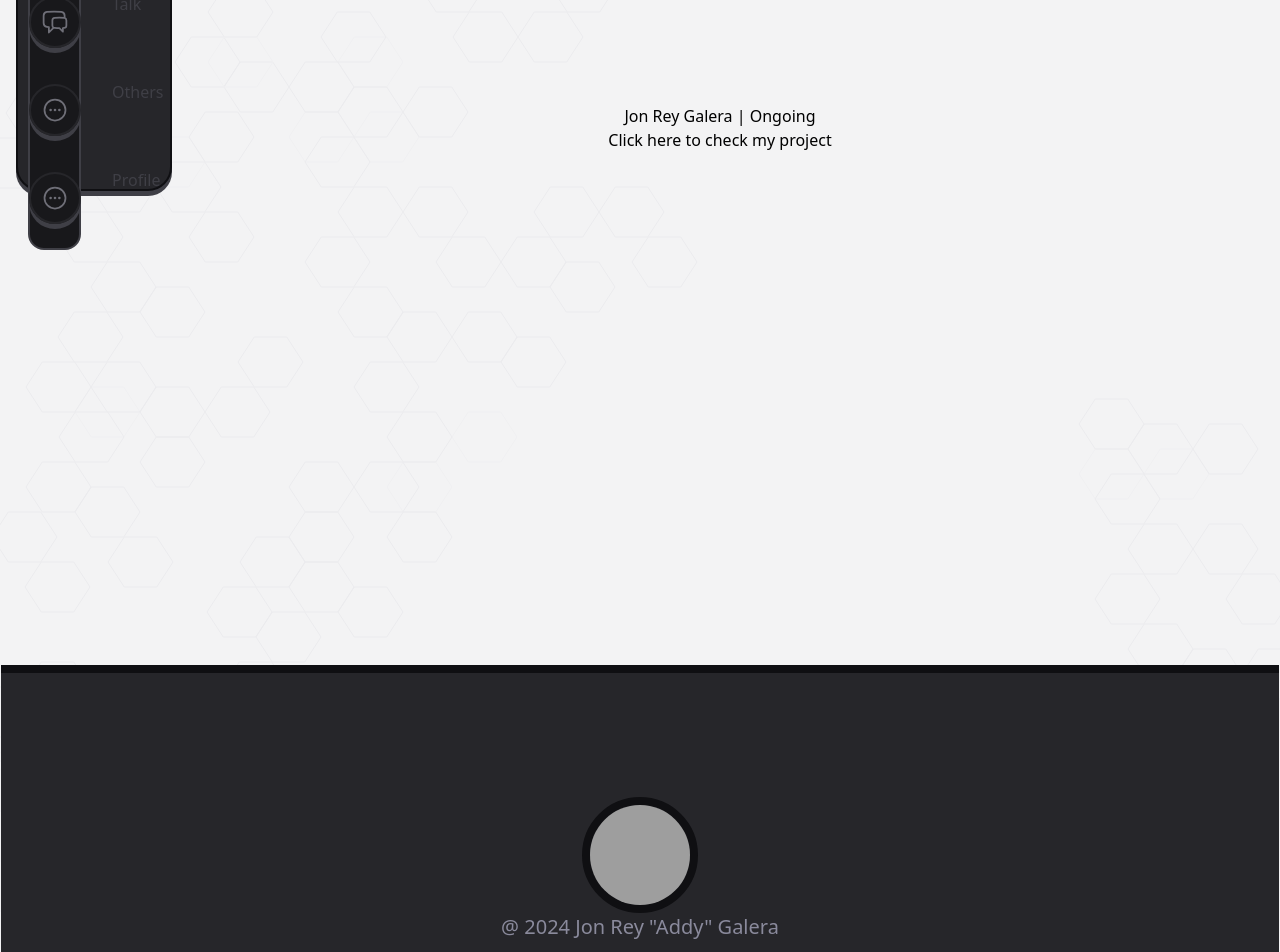
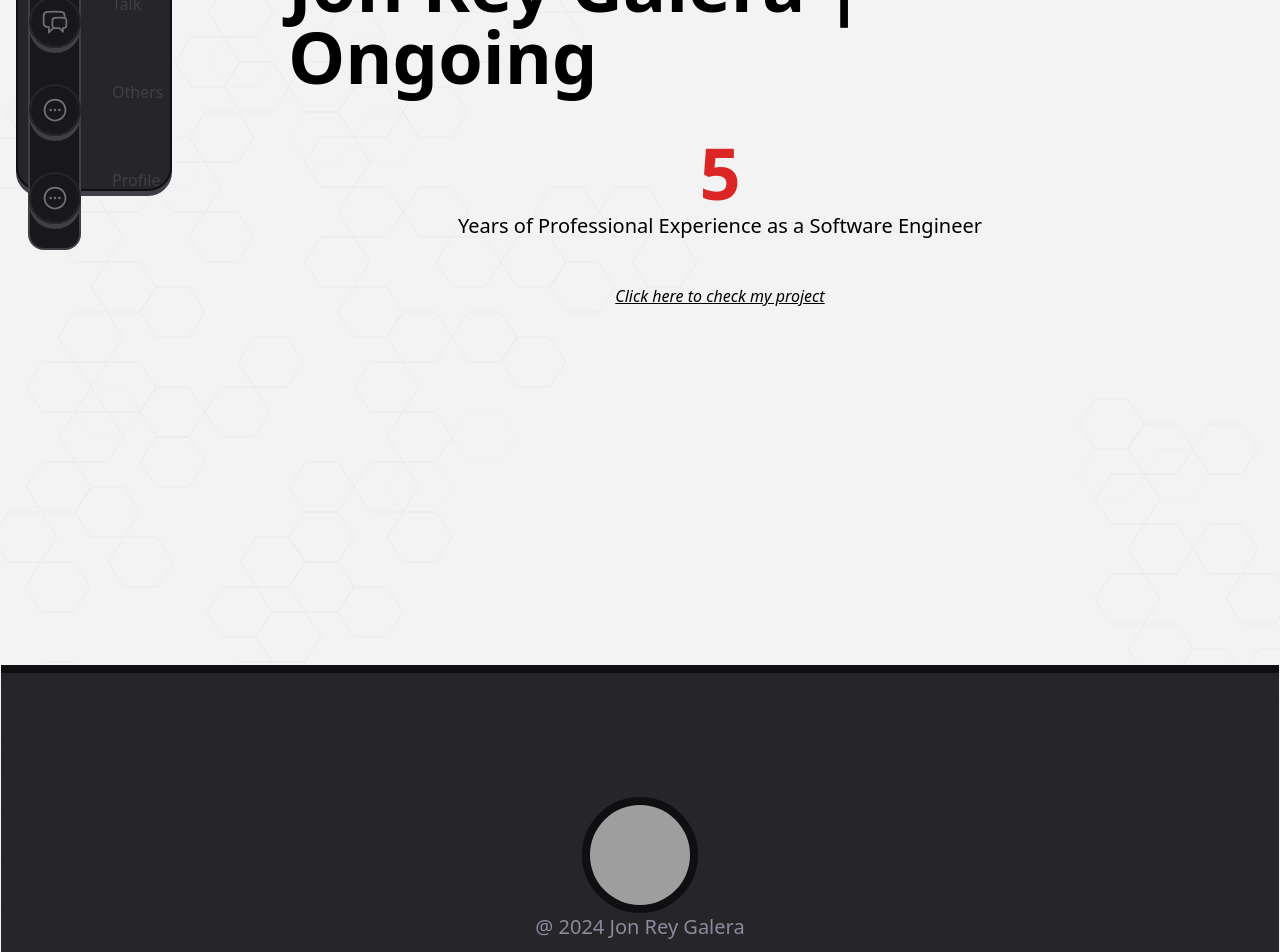
Before and after one commit to jonreygalera/mreys-net, a React (Vite) app in the folder src/: page / in a window 1280 px wide. Shown: the part 280-1232 px from the top of the page. Built offline with nearby package versions, Linux system fonts and the light colour scheme; grey boxes are pictures that could not be loaded.

Commit message:
Changed ongoing page UI

```diff
--- a/src/src/Base.tsx
+++ b/src/src/Base.tsx
@@ -76,7 +76,7 @@ const Base = () => {
               <img src="https://avatars.githubusercontent.com/u/55083108?v=4" className='w-[100px] h-[100px] hover:animate-spin'/>
             </Box>
             <Typography variant='h4' className='text-primary-400'>
-              @ { (new Date()).getFullYear()} Jon Rey "Addy" Galera
+              @ { (new Date()).getFullYear() } Jon Rey Galera
             </Typography>
           </Box>
         </Box>
--- a/src/src/pages/HomePage.tsx
+++ b/src/src/pages/HomePage.tsx
@@ -8,11 +8,19 @@ interface Props {
 
 const HomePage: React.FC<Props> = () => {
   return (
-    <Box className='flex flex-col h-screen items-center justify-center'>
-      <Typography>
+    <Box className='flex flex-col h-screen items-center justify-center gap-11'>
+      <Typography variant='title'>
         Jon Rey Galera | Ongoing
       </Typography>
-       <a href='/ideas' className=''>Click here to check my project</a>
+      <Box
+        className='flex gap-1 items-center flex-col'
+      >
+        <Typography variant='title' className='text-red-600'>
+          { (new Date()).getFullYear() - 2019 }
+        </Typography>
+        <Typography variant='h4'>Years of Professional Experience as a Software Engineer</Typography>
+      </Box>
+      <a href='/ideas' className='italic underline'>Click here to check my project</a>
     </Box>
   );
 }
--- a/src/src/pages/OtherPage.tsx
+++ b/src/src/pages/OtherPage.tsx
@@ -1,5 +1,5 @@
 import React from 'react';
-import Box from '../components/box/Box';
+import HomePage from './HomePage';
 
 interface Props {
 
@@ -7,9 +7,7 @@ interface Props {
 
 const OtherPage: React.FC<Props> = () => {
   return (
-    <Box className='flex h-screen items-center justify-center'>
-      Jon Rey Galera | Ongoing
-    </Box>
+    <HomePage/>
   );
 }
 
--- a/src/src/pages/ProfilePage.tsx
+++ b/src/src/pages/ProfilePage.tsx
@@ -1,5 +1,5 @@
 import React from 'react';
-import Box from '../components/box/Box';
+import HomePage from './HomePage';
 
 interface Props {
 
@@ -7,9 +7,7 @@ interface Props {
 
 const ProfilePage: React.FC<Props> = () => {
   return (
-    <Box className='flex h-screen items-center justify-center'>
-      Jon Rey Galera | Ongoing
-    </Box>
+    <HomePage/>
   );
 }
 
```
